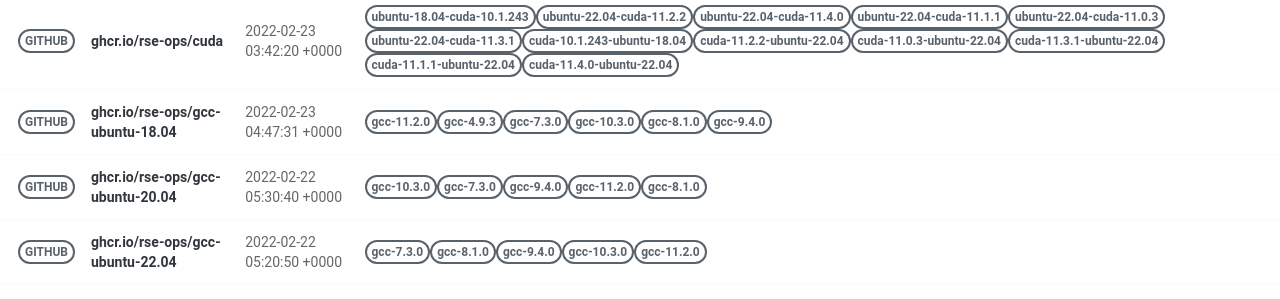
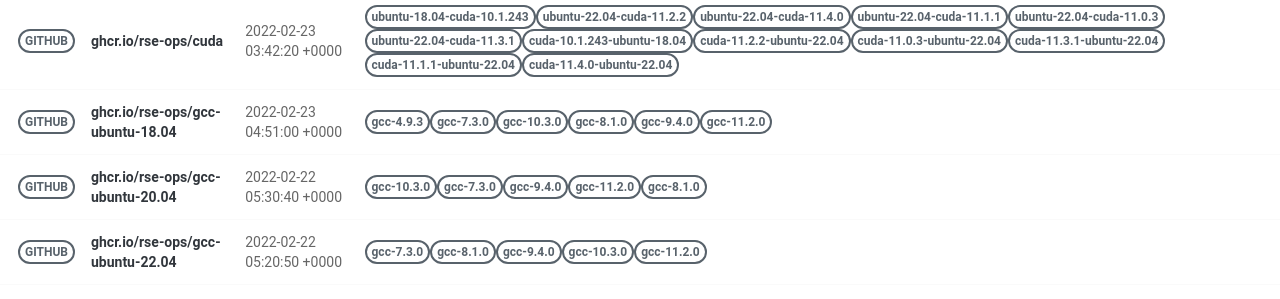
Before and after one commit to rse-ops/docker-images, a Jekyll site: the page built from pages/index.md, in a window 1280 px wide. Shown: the part 502-801 px from the top of the page. Built offline with Jekyll 4.4.1, drawn with Linux system fonts in a browser that asks for light colours; nearby versions of some CDN libraries.

Commit message:
Automated push to update library 2022-02-23

```diff
--- a/_library/ghcr.io-rse-ops-gcc-ubuntu-18.04.md
+++ b/_library/ghcr.io-rse-ops-gcc-ubuntu-18.04.md
@@ -1,14 +1,11 @@
 ---
 layout: container
 name: ghcr.io/rse-ops/gcc-ubuntu-18.04
-updated_at: 2022-02-23 04:47:31.057746
+updated_at: 2022-02-23 04:51:00.996024
 
 
 container_url: https://github.com/orgs/rse-ops/packages/container/package/gcc-ubuntu-18.04
 versions:
- - tag: gcc-11.2.0
-   dockerfile: https://github.com/rse-ops/docker-images/blob/main/ubuntu/gcc/Dockerfile
-   manifest: https://crane.ggcr.dev/manifest/ghcr.io/rse-ops/gcc-ubuntu-18.04:gcc-11.2.0
  - tag: gcc-4.9.3
    dockerfile: https://github.com/rse-ops/docker-images/blob/main/ubuntu/gcc/Dockerfile
    manifest: https://crane.ggcr.dev/manifest/ghcr.io/rse-ops/gcc-ubuntu-18.04:gcc-4.9.3
```
Also changed, not shown: other parts of _library/ghcr.io-rse-ops-gcc-ubuntu-18.04.md (+3 -0 lines).
